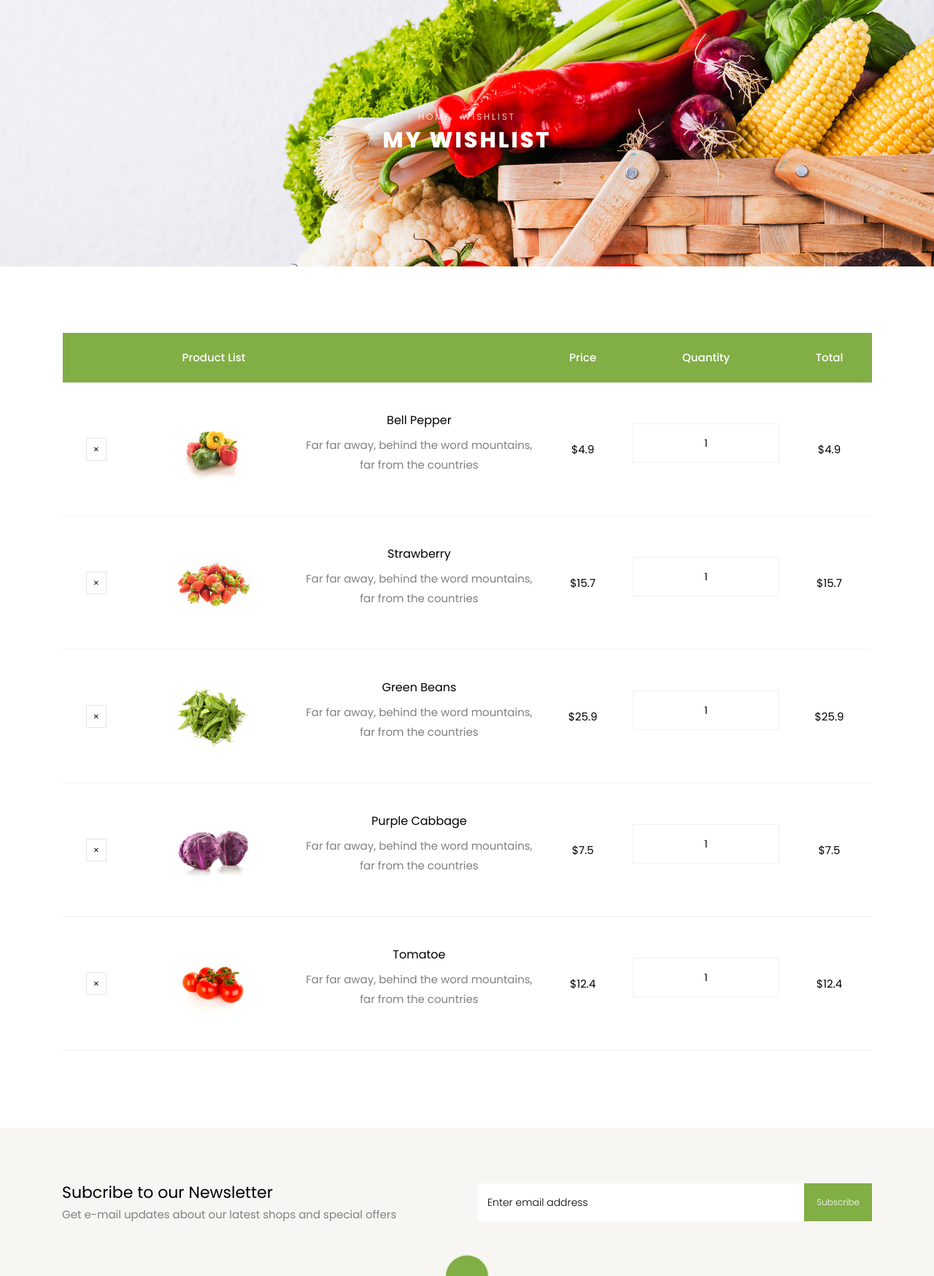
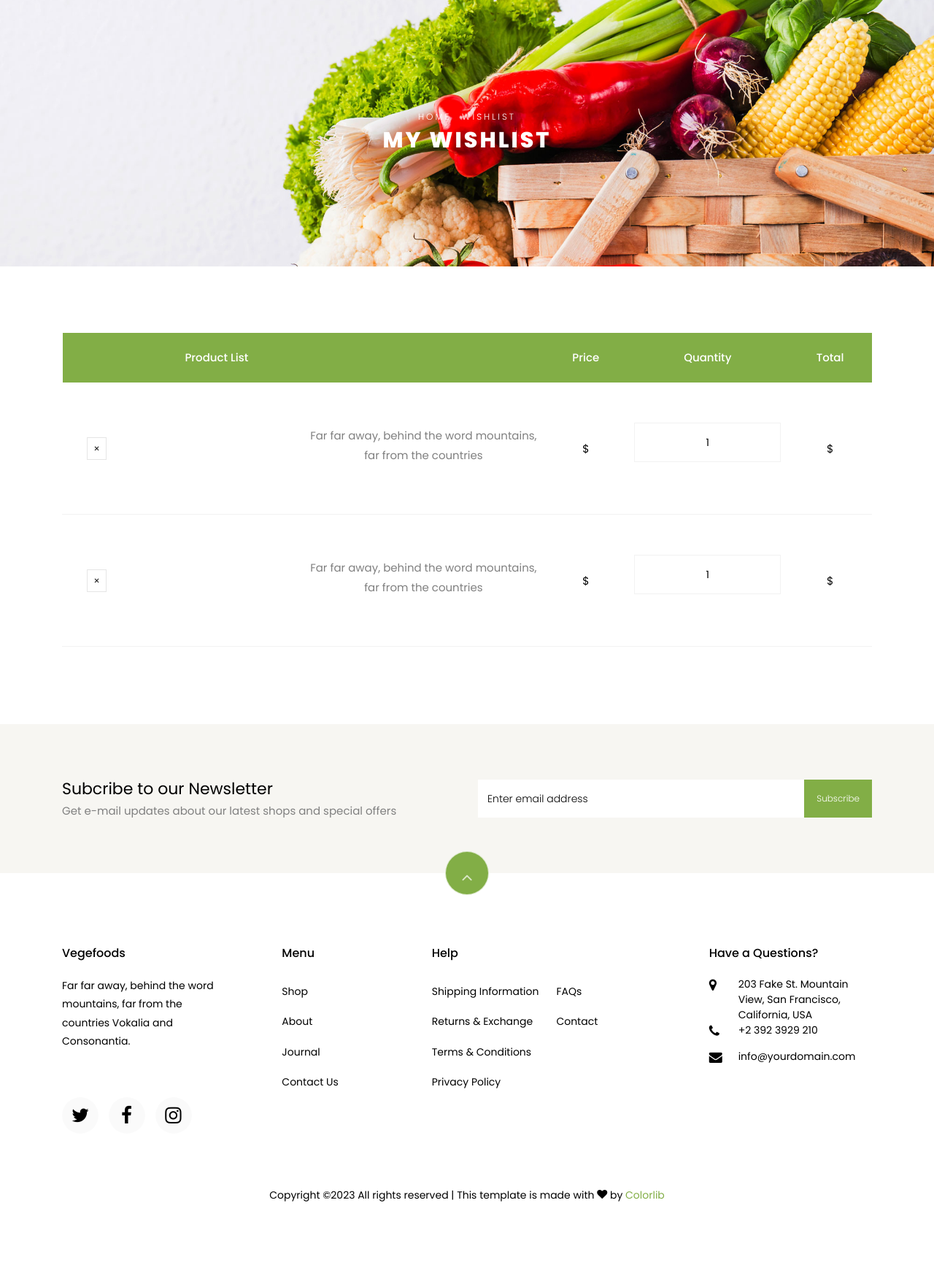
Before and after one commit to r-elen/PYWEB, a Django app: page /cart/wishlist/ in a window 1280 px wide. Shown: the part 97-1845 px from the top of the page at 73% size. Run offline with Django 4.2, Linux system fonts and the light colour scheme; data comes from the database, SQL or seed files in the repository; both versions use the stored data as it was after the commit; parts of the project's set-up code (start-up, migrations or seed data) failed here and were passed over; some libraries are stand-ins or nearby versions; some web fonts are replaced.

Commit message:
no data from base in wishlist page

```diff
--- a/apps/cart_shop/templates/cart_shop/wishlist.html
+++ b/apps/cart_shop/templates/cart_shop/wishlist.html
@@ -36,7 +36,7 @@
 
 						        <td class="product-remove"><a href="#"><span class="ion-ios-close"></span></a></td>
 
-						        <td class="image-prod"><div class="img" style="background-image:url({% static product.url %});"></div></td>
+						        <td class="image-prod"><div class="img" style="background-image:url({{product.image.url}});"></div></td>
 
 						        <td class="product-name">
 						        	<h3>{{product.name}}</h3>
--- a/apps/cart_shop/views.py
+++ b/apps/cart_shop/views.py
@@ -3,6 +3,7 @@
 # Create your views here.
 from django.shortcuts import render
 from django.views import View
+from .models import CartUser, SingleProduct, Wishlist
 
 
 class ViewCart(View):
@@ -11,33 +12,7 @@
 
 class ViewWishlist(View):
    def get(self, request):
-       context = {'data': [
-                            {'name': 'Bell Pepper',
-                            'price': 4.90,
-                            'total_price': 4.90,
-                            'url': 'shop/images/product-1.jpg'},
-
-                            {'name': 'Strawberry',
-                            'price': 15.70,
-                            'total_price': 15.70,
-                            'url': 'shop/images/product-2.jpg'},
-
-                            {'name': 'Green Beans',
-                            'price': 25.90,
-                            'total_price': 25.90,
-                            'url': 'shop/images/product-3.jpg'},
-
-                            {'name': 'Purple Cabbage',
-                            'price': 7.50,
-                            'total_price': 7.50,
-                            'url': 'shop/images/product-4.jpg'},
-
-                            {'name': 'Tomatoe',
-                            'price': 12.40,
-                            'total_price': 12.40,
-                            'url': 'shop/images/product-5.jpg'},
-
-                           ]
-                  }
+       data = Wishlist.objects.all()
+       context = {'data': data}
 
        return render(request, 'cart_shop/wishlist.html', context)
```
Also changed, not shown: apps/cart/views.py (+7 -6 lines), db.sqlite3.
